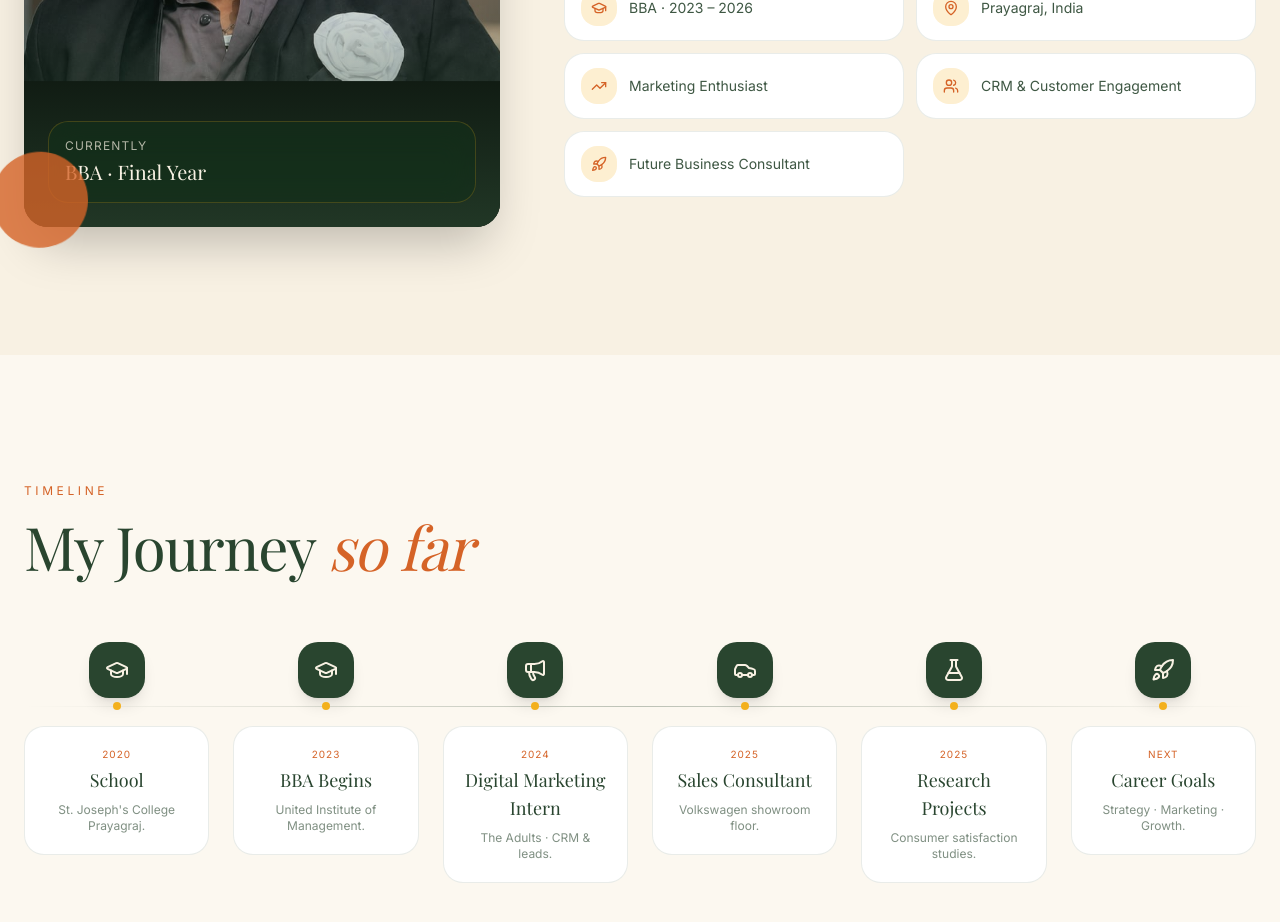
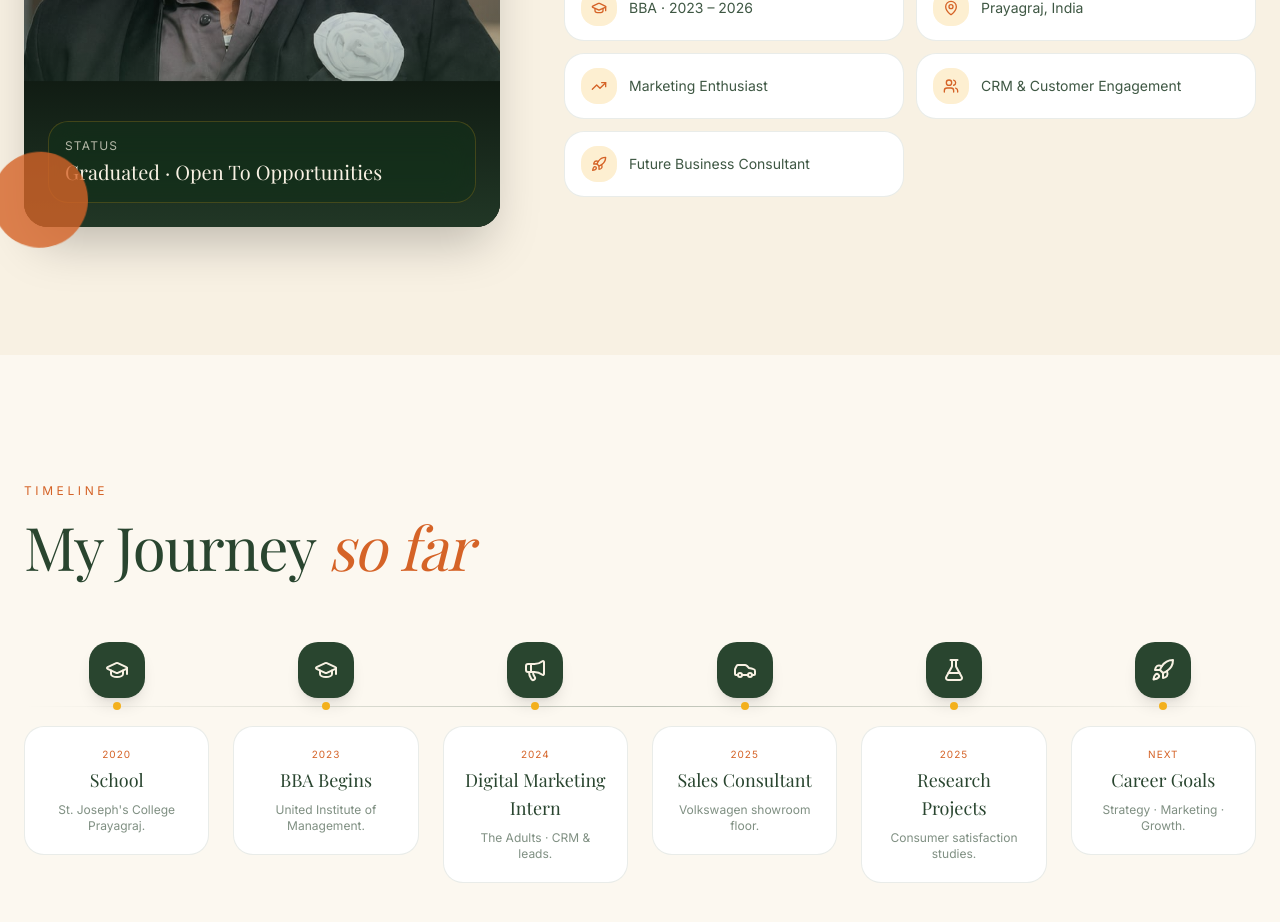
Before and after one commit to Bhamini04/Shivansh-Portfolio, a React (Vite) app: page / in a window 1280 px wide. Shown: the part 1500-2422 px from the top of the page. Built offline with nearby package versions, Linux system fonts and the light colour scheme; a web font is replaced by a local one.

Commit message:
bba to graduated

```diff
--- a/src/components/portfolio/Sections.tsx
+++ b/src/components/portfolio/Sections.tsx
@@ -59,8 +59,8 @@ export function About() {
             <img src={portrait} alt="Shivansh Jaiswal portrait" className="absolute inset-0 w-full h-full object-cover" />
             <div className="absolute inset-0 bg-gradient-to-t from-forest/80 via-transparent to-transparent" />
             <div className="absolute bottom-6 left-6 right-6 glass-dark rounded-2xl p-4">
-              <div className="text-cream/70 text-xs uppercase tracking-widest">Currently</div>
-              <div className="text-cream font-display text-xl mt-1">BBA · Final Year</div>
+              <div className="text-cream/70 text-xs uppercase tracking-widest">Status</div>
+              <div className="text-cream font-display text-xl mt-1">Graduated · Open To Opportunities</div>
             </div>
           </div>
           <div className="absolute -top-6 -right-6 w-32 h-32 rounded-full border-2 border-mustard floaty" />
```
Also changed, not shown: 1 other file (tests, documents, lock files or other folders).
